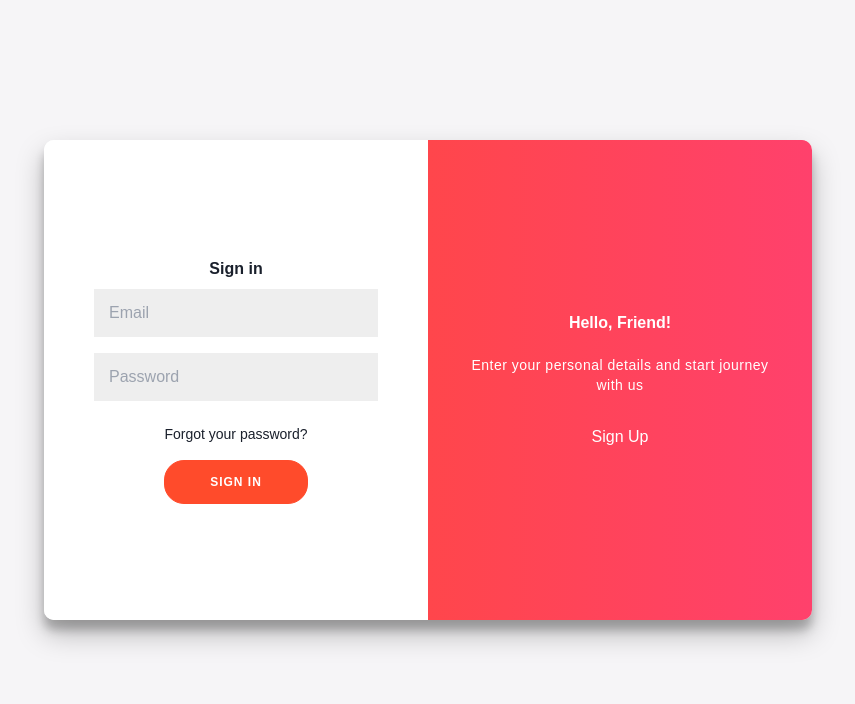
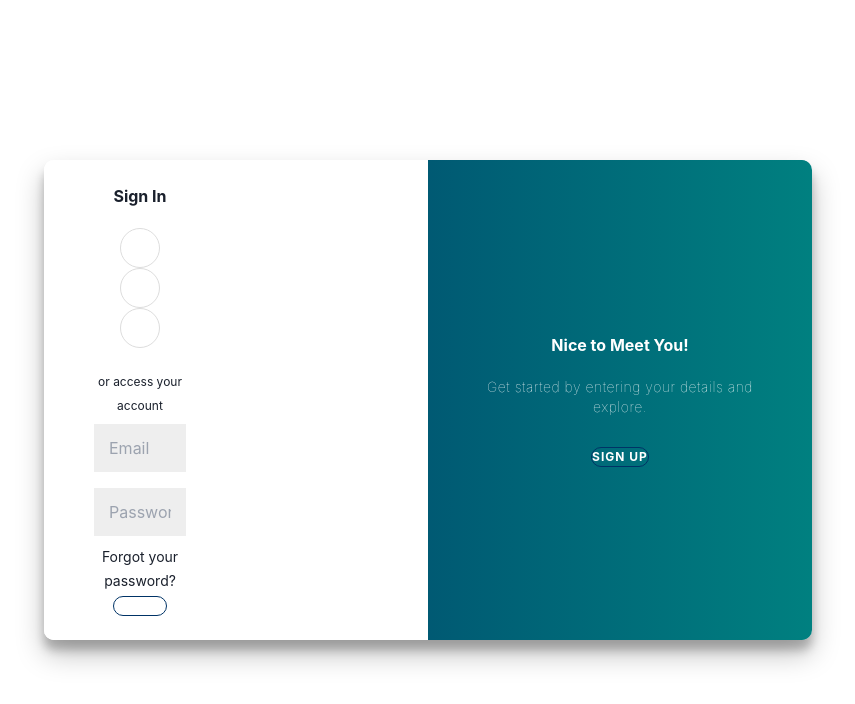
Before and after one commit to Ah-ugo/AISumma, a React (Create React App) app: page /auth in a window 1280 px wide. Shown: the top 704 px of the page, without its empty margins (212-1067 px from the left). Built offline with nearby package versions, Linux system fonts and the light colour scheme.

Commit message:
jdfkdscs

```diff
--- a/package.json
+++ b/package.json
@@ -12,6 +12,7 @@
     "bootstrap-icons": "^1.11.3",
     "framer-motion": "^11.3.8",
     "react": "^18.3.1",
+    "react-device-detect": "^2.2.3",
     "react-dom": "^18.3.1",
     "react-router-dom": "^6.24.1",
     "react-scripts": "5.0.1",
--- a/src/components/AuthForms/SignIn.js
+++ b/src/components/AuthForms/SignIn.js
@@ -1,73 +1,29 @@
-import React from "react";
-// import "../../style.css"
-function SignInForm() {
-  const [state, setState] = React.useState({
-    email: "",
-    password: ""
-  });
-  const handleChange = evt => {
-    const value = evt.target.value;
-    setState({
-      ...state,
-      [evt.target.name]: value
-    });
-  };
+import React from 'react';
 
-  const handleOnSubmit = evt => {
-    evt.preventDefault();
-
-    const { email, password } = state;
-    alert(`You are login with email: ${email} and password: ${password}`);
-
-    for (const key in state) {
-      setState({
-        ...state,
-        [key]: ""
-      });
-    }
-  };
-
-  return (
-    <div className="form-container sign-in-container">
-      <form onSubmit={handleOnSubmit}>
-        <h1 className="hidden sm:block">Sign in</h1>
-        <div className="block sm:hidden">
-        <h1>Welcome Back!</h1>
-              <p>
-                To keep connected with us please login with your personal info
-              </p>
+function SignIn() {
+    return (
+        <div className="form-container sign-in-container">
+            <form action="#" method="post">
+                <h1>Sign In</h1>
+                <div className="social-container">
+                    <a href="#" className="social" aria-label="Sign in with Facebook">
+                        <i className="fab fa-facebook-f"></i>
+                    </a>
+                    <a href="#" className="social" aria-label="Sign in with Google">
+                        <i className="fab fa-google-plus-g"></i>
+                    </a>
+                    <a href="#" className="social" aria-label="Sign in with LinkedIn">
+                        <i className="fab fa-linkedin-in"></i>
+                    </a>
+                </div>
+                <span>or access your account</span>
+                <input type="email" placeholder="Email" aria-label="Email" required />
+                <input type="password" placeholder="Password" aria-label="Password" required />
+                <a href="#" aria-label="Forgot your password?">Forgot your password?</a>
+                <button type="submit">Sign In</button>
+            </form>
         </div>
-        {/* <div className="social-container">
-          <a href="#" className="social">
-            <i className="fab fa-facebook-f" />
-          </a>
-          <a href="#" className="social">
-            <i className="fab fa-google-plus-g" />
-          </a>
-          <a href="#" className="social">
-            <i className="fab fa-linkedin-in" />
-          </a>
-        </div> */}
-        {/* <span>or use your account</span> */}
-        <input
-          type="email"
-          placeholder="Email"
-          name="email"
-          value={state.email}
-          onChange={handleChange}
-        />
-        <input
-          type="password"
-          name="password"
-          placeholder="Password"
-          value={state.password}
-          onChange={handleChange}
-        />
-        <a href="#">Forgot your password?</a>
-        <button className="btn">Sign In</button>
-      </form>
-    </div>
-  );
+    );
 }
 
-export default SignInForm;
+export default SignIn;
--- a/src/components/AuthForms/SignUp.js
+++ b/src/components/AuthForms/SignUp.js
@@ -1,80 +1,30 @@
-import React from "react";
-// import "../../style.css"
-function SignUpForm() {
-  const [state, setState] = React.useState({
-    name: "",
-    email: "",
-    password: ""
-  });
-  const handleChange = evt => {
-    const value = evt.target.value;
-    setState({
-      ...state,
-      [evt.target.name]: value
-    });
-  };
+import React from 'react';
 
-  const handleOnSubmit = evt => {
-    evt.preventDefault();
 
-    const { name, email, password } = state;
-    alert(
-      `You are sign up with name: ${name} email: ${email} and password: ${password}`
+function SignUp() {
+    return (
+        <div className="form-container sign-up-container">
+            <form action="#" method="post">
+                <h1>Create Account</h1>
+                <div className="social-container">
+                    <a href="#" className="social" aria-label="Sign up with Facebook">
+                        <i className="fab fa-facebook-f"></i>
+                    </a>
+                    <a href="#" className="social" aria-label="Sign up with Google">
+                        <i className="fab fa-google-plus-g"></i>
+                    </a>
+                    <a href="#" className="social" aria-label="Sign up with LinkedIn">
+                        <i className="fab fa-linkedin-in"></i>
+                    </a>
+                </div>
+                <span>or register with your email address to join us.</span>
+                <input type="text" placeholder="Name" aria-label="Name" required />
+                <input type="email" placeholder="Email" aria-label="Email" required />
+                <input type="password" placeholder="Password" aria-label="Password" required />
+                <button type="submit">Sign Up</button>
+            </form>
+        </div>
     );
-
-    for (const key in state) {
-      setState({
-        ...state,
-        [key]: ""
-      });
-    }
-  };
-
-  return (
-    <div className="form-container sign-up-container">
-      <form onSubmit={handleOnSubmit}>
-        <h1 className="hidden sm:block">Create Account</h1>
-        <div className="block sm:hidden">
-        <h1>Hello, Friend!</h1>
-              <p>Enter your personal details and start journey with us</p>
-        </div>
-        {/* <div className="social-container">
-          <a href="#" className="social">
-            <i className="fab fa-facebook-f" />
-          </a>
-          <a href="#" className="social">
-            <i className="fab fa-google-plus-g" />
-          </a>
-          <a href="#" className="social">
-            <i className="fab fa-linkedin-in" />
-          </a>
-        </div> */}
-        {/* <span>or use your email for registration</span> */}
-        <input
-          type="text"
-          name="name"
-          value={state.name}
-          onChange={handleChange}
-          placeholder="Name"
-        />
-        <input
-          type="email"
-          name="email"
-          value={state.email}
-          onChange={handleChange}
-          placeholder="Email"
-        />
-        <input
-          type="password"
-          name="password"
-          value={state.password}
-          onChange={handleChange}
-          placeholder="Password"
-        />
-        <button className="btn">Sign Up</button>
-      </form>
-    </div>
-  );
 }
 
-export default SignUpForm;
+export default SignUp;
--- a/src/pages/AuthContainer.js
+++ b/src/pages/AuthContainer.js
@@ -1,53 +1,44 @@
-import React, { useState } from "react";
-import "../style.css"
-import SignInForm from "../components/AuthForms/SignIn";
-import SignUpForm from "../components/AuthForms/SignUp";
+import React, { useState } from 'react';
+import '../style.css';
+import SignIn from '../components/AuthForms/SignIn';
+import SignUp from '../components/AuthForms/SignUp';
 
-export default function AuthContainer() {
-  const [type, setType] = useState("signIn");
-  const handleOnClick = text => {
-    if (text !== type) {
-      setType(text);
-      return;
-    }
+function AuthContainer() {
+    const [isSignIn, setIsSignIn] = useState(true);
+
+    const toggleForm = () => {
+        setIsSignIn(!isSignIn);
     };
-  const containerClass =
-    "container " + (type === "signUp" ? "right-panel-active" : "");
+
     return (
-    <div className="wrapper">
-      {/* <h2>Sign in/up Form</h2> */}
-      <div className={containerClass} id="container">
-        <SignUpForm />
-        <SignInForm />
+        <div className={`container ${!isSignIn ? 'right-panel-active' : ''}`} id="container">
+            {/* Sign Up Form */}
+            <div className={`form-container sign-up-container ${!isSignIn ? 'active' : ''}`}>
+                <SignUp />
+            </div>
+
+            {/* Sign In Form */}
+            <div className={`form-container sign-in-container ${isSignIn ? 'active' : ''}`}>
+                <SignIn />
+            </div>
+
+            {/* Overlay Container */}
             <div className="overlay-container">
                 <div className="overlay">
-            <div className="overlay-panel overlay-left ">
-              <h1>Welcome Back!</h1>
-              <p>
-                To keep connected with us please login with your personal info
-              </p>
-              <button
-                className="ghost"
-                id="signIn"
-                onClick={() => handleOnClick("signIn")}
-              >
-                Sign In
-              </button>
+                    <div className="overlay-panel overlay-left">
+                        <h1>Begin Your Journey</h1>
+                        <p>Login to access your information and stay engaged.</p>
+                        <button className="ghost" id="signIn" onClick={toggleForm}>Sign In</button>
                     </div>
                     <div className="overlay-panel overlay-right">
-              <h1>Hello, Friend!</h1>
-              <p>Enter your personal details and start journey with us</p>
-              <button
-                className="ghost "
-                id="signUp"
-                onClick={() => handleOnClick("signUp")}
-              >
-                Sign Up
-              </button>
-            </div>
+                        <h1>Nice to Meet You!</h1>
+                        <p>Get started by entering your details and explore.</p>
+                        <button className="ghost" id="signUp" onClick={toggleForm}>Sign Up</button>
                     </div>
                 </div>
             </div>
         </div>
     );
 }
+
+export default AuthContainer;
--- a/src/style.css
+++ b/src/style.css
@@ -1,32 +1,24 @@
-.App {
-    font-family: sans-serif;
-    text-align: center;
+@import url('https://fonts.googleapis.com/css?family=Montserrat:400,800');
+
+/* Global Styles */
+* {
+    box-sizing: border-box;
+    margin: 0;
+    padding: 0;
 }
 
-  @import url("https://fonts.googleapis.com/css?family=Montserrat:400,800");
-
-  * {
-    box-sizing: border-box;
-  }
-
-  .wrapper {
-    background: #f6f5f7;
+body {
+    font-family: 'Montserrat', sans-serif;
+    background: #f5f5f5;
     display: flex;
     justify-content: center;
     align-items: center;
-    flex-direction: column;
-    font-family: "Montserrat", sans-serif;
     height: 100vh;
-    margin: -20px 0 50px;
+    margin: 20px 0 50px;
 }
 
 h1 {
     font-weight: bold;
-    margin: 0;
-  }
-
-  h2 {
-    text-align: center;
 }
 
 p {
@@ -42,17 +34,57 @@
 }
 
 a {
-    color: #333;
+    color: #003366;
     font-size: 14px;
     text-decoration: none;
     margin: 15px 0;
 }
 
-  .btn {
+/* Container Styles */
+.container {
+    background: #fff;
+    border-radius: 10px;
+    box-shadow: 0 14px 28px rgba(0, 0, 0, 0.25), 0 10px 10px rgba(0, 0, 0, 0.22);
+    position: relative;
+    overflow: hidden;
+    width: 768px;
+    max-width: 100%;
+    min-height: 480px;
+}
+
+/* Form Container Styles */
+.form-container {
+    position: absolute;
+    top: 0;
+    height: 100%;
+    display: flex;
+    flex-direction: column;
+    padding: 0 50px;
+    justify-content: center;
+    align-items: center;
+    text-align: center;
+    background: #fff;
+    transition: all 0.6s ease-in-out;
+}
+
+.form-container form {
+    width: 100%;
+}
+
+.form-container input {
+    background: #eee;
+    border: none;
+    padding: 12px 15px;
+    margin: 8px 0;
+    width: 100%;
+}
+
+/* Button Styles */
+button {
     border-radius: 20px;
-    border: 1px solid #ff4b2b;
-    background-color: #ff4b2b;
-    color: #ffffff;
+    border: 1px solid #003366;
+    background: #003366;
+    color: #fff;
     font-size: 12px;
     font-weight: bold;
     padding: 12px 45px;
@@ -61,67 +93,40 @@
     transition: transform 80ms ease-in;
 }
 
-  .btn:active {
+button:active {
     transform: scale(0.95);
 }
 
-  .btn:focus {
+button:focus {
     outline: none;
 }
 
 button.ghost {
-    background-color: transparent;
-    border-color: #ffffff;
+    background: transparent;
+    border-color: #003366;
 }
 
-  form {
-    background-color: #ffffff;
-    display: flex;
-    align-items: center;
-    justify-content: center;
-    flex-direction: column;
-    padding: 0 50px;
-    height: 100%;
-    text-align: center;
+/* Social Container Styles */
+.social-container {
+    margin: 20px 0;
 }
 
-  input {
-    background-color: #eee;
-    border: none;
-    padding: 12px 15px;
-    margin: 8px 0;
-    width: 100%;
+.social-container a {
+    border: 1px solid #ddd;
+    border-radius: 50%;
+    display: inline-flex;
+    justify-content: center;
+    align-items: center;
+    margin: 0 5px;
+    height: 40px;
+    width: 40px;
 }
 
-  .container {
-    background-color: #fff;
-    border-radius: 10px;
-    box-shadow: 0 14px 28px rgba(0, 0, 0, 0.25), 0 10px 10px rgba(0, 0, 0, 0.22);
-    position: relative;
-    overflow: hidden;
-    width: 768px;
-    max-width: 100%;
-    min-height: 480px;
-    display: flex;
-    justify-content: center;
-    align-items: center;
-  }
-
-  .form-container {
-    position: absolute;
-    top: 0;
-    height: 100%;
-    transition: all 0.6s ease-in-out;
-  }
-
+/* Sign In/Sign Up Container Styles */
 .sign-in-container {
     left: 0;
     width: 50%;
     z-index: 2;
-  }
-
-  .container.right-panel-active .sign-in-container {
-    transform: translateX(100%);
 }
 
 .sign-up-container {
@@ -131,27 +136,7 @@
     z-index: 1;
 }
 
-  .container.right-panel-active .sign-up-container {
-    transform: translateX(100%);
-    opacity: 1;
-    z-index: 5;
-    animation: show 0.6s;
-  }
-
-  @keyframes show {
-    0%,
-    49.99% {
-      opacity: 0;
-      z-index: 1;
-    }
-
-    50%,
-    100% {
-      opacity: 1;
-      z-index: 5;
-    }
-  }
-
+/* Overlay Styles */
 .overlay-container {
     position: absolute;
     top: 0;
@@ -161,22 +146,13 @@
     overflow: hidden;
     transition: transform 0.6s ease-in-out;
     z-index: 100;
-    display: block;
-  }
-
-  .container.right-panel-active .overlay-container {
-    transform: translateX(-100%);
 }
 
 .overlay {
-    background: #ff416c;
-    background: -webkit-linear-gradient(to right, #ff4b2b, #ff416c);
-    background: linear-gradient(to right, #ff4b2b, #ff416c);
-    background-repeat: no-repeat;
-    background-size: cover;
-    background-position: 0 0;
-    color: #ffffff;
-    position: relative;
+    background: linear-gradient(to right, #003366, #008080) no-repeat center center / cover;
+    color: #fff;
+    position: absolute;
+    top: 0;
     left: -100%;
     height: 100%;
     width: 200%;
@@ -184,35 +160,50 @@
     transition: transform 0.6s ease-in-out;
 }
 
-  .container.right-panel-active .overlay {
-    transform: translateX(50%);
+.overlay-panel {
+    position: absolute;
+    top: 0;
+    display: flex;
+    flex-direction: column;
+    justify-content: center;
+    align-items: center;
+    padding: 0 40px;
+    height: 100%;
+    width: 50%;
+    text-align: center;
+    transition: transform 0.6s ease-in-out;
 }
 
-  .overlay-panel {
-    position: absolute;
-    display: flex;
-    align-items: center;
-    justify-content: center;
-    flex-direction: column;
-    padding: 0 40px;
-    text-align: center;
-    top: 0;
-    height: 100%;
-    width: 50%;
+/* Overlay Panel Positions */
+.overlay-right {
+    right: 0;
     transform: translateX(0);
-    transition: transform 0.6s ease-in-out;
 }
 
 .overlay-left {
     transform: translateX(-20%);
 }
 
-  .container.right-panel-active .overlay-left {
-    transform: translateX(0);
+/* Animation for Right Panel */
+.container.right-panel-active .sign-in-container {
+    transform: translateX(100%);
 }
 
-  .overlay-right {
-    right: 0;
+.container.right-panel-active .overlay-container {
+    transform: translateX(-100%);
+}
+
+.container.right-panel-active .sign-up-container {
+    transform: translateX(100%);
+    opacity: 1;
+    z-index: 5;
+}
+
+.container.right-panel-active .overlay {
+    transform: translateX(50%);
+}
+
+.container.right-panel-active .overlay-left {
     transform: translateX(0);
 }
 
@@ -220,87 +211,43 @@
     transform: translateX(20%);
 }
 
-  .social-container {
-    margin: 20px 0;
+/* Responsive Styles */
+@media screen and (max-width: 768px) {
+    .container {
+        width: 90%;
+        max-width: 100%;
+        min-height: 600px;
     }
 
-  .social-container a {
-    border: 1px solid #dddddd;
-    border-radius: 50%;
-    display: inline-flex;
-    justify-content: center;
-    align-items: center;
-    margin: 0 5px;
-    height: 40px;
-    width: 40px;
+    .form-container {
+        padding: 0 20px;
     }
 
-  footer {
-    background-color: #222;
-    color: #fff;
-    font-size: 14px;
-    bottom: 0;
-    position: fixed;
+    .overlay-container {
         left: 0;
-    right: 0;
-    text-align: center;
-    z-index: 999;
+        width: 100%;
     }
 
-  footer p {
-    margin: 10px 0;
+    .overlay {
+        width: 200%;
+        left: -100%;
     }
 
-  footer i {
-    color: red;
+    .overlay-panel {
+        width: 100%;
+        padding: 0 20px;
     }
 
-  footer a {
-    color: #3c97bf;
-    text-decoration: none;
+    .sign-in-container, .sign-up-container {
+        width: 100%;
+        transform: translateX(0%);
     }
 
-
-  /* @media (max-width:641px)  {
-    .overlay-container {
-        position: absolute;
-        top: 0;
-        left: 50%;
-        width: 50%;
-        height: 100%;
-        overflow: hidden;
-        transition: transform 0.6s ease-in-out;
-        z-index: 100;
-        display: none;
-      }
-      .sign-in-container {
-        left: 0;
-        width: 80%;
-        z-index: 2;
-
+    .container.right-panel-active .sign-in-container {
+        transform: translateX(0%);
     }
 
-      .sign-up-container {
-        left: 0;
-        width: 100%;
-        opacity: 0;
-        z-index: 2;
+    .container.right-panel-active .sign-up-container {
+        transform: translateX(100%);
     }
-
-
-      .container {
-        background-color: #fff;
-        border-radius: 10px;
-        box-shadow: 0 14px 28px rgba(0, 0, 0, 0.25), 0 10px 10px rgba(0, 0, 0, 0.22);
-        position: relative;
-        overflow: hidden;
-        width: 768px;
-        max-width: 100%;
-        min-height: 480px;
-        display: flex;
-        flex-direction: column;
-        justify-content: center;
-        align-items: center;
-        justify-items: center;
 }
-  } */
```
Also changed, not shown: src/Layout/HomeLayout.js (+10 -3 lines), src/pages/Auth.js (added), 1 other file (tests, documents, lock files or other folders). Lines whose indentation alone changed are shown as unchanged.
